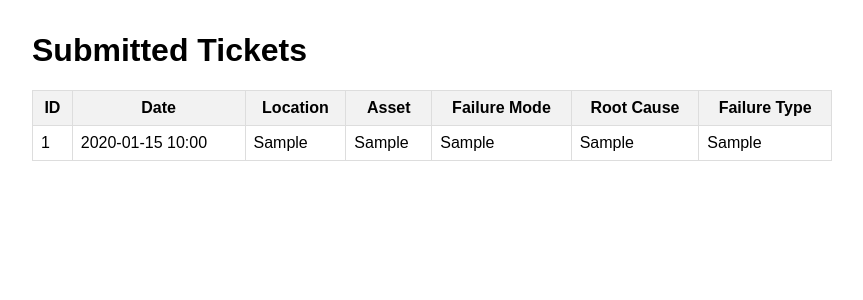
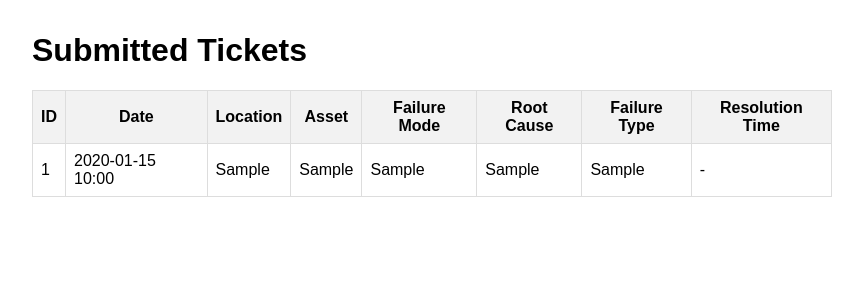
Before and after one commit to lunacelestial/internalticketing, a Flask app: template templates/gctd.html in a window 1280 px wide. Shown: the top 300 px of the page, without its empty margins (208-1071 px from the left). Run offline with Flask 3, Linux system fonts and the light colour scheme; the template is opened without the code that fills it: values that come from a table or form of the project are taken from there, others are empty; tables that the repository leaves empty hold one stand-in row (values such as "Sample post").

Commit message:
Add resolution time property and display

```diff
--- a/app.py
+++ b/app.py
@@ -45,6 +45,12 @@ class FailureReport(db.Model):
     root_cause = db.Column(db.String(200), nullable=False)
     failure_type = db.Column(db.String(100), nullable=False)
     resolved = db.Column(db.Boolean, default=True)
+
+    @property
+    def resolution_delta(self):
+        if self.resolved and self.date_solved and self.date_reported:
+            return self.date_solved - self.date_reported
+        return None
 
 # --- Routes ---
 @app.route('/', methods=['GET', 'POST'])
--- a/templates/gctd.html
+++ b/templates/gctd.html
@@ -22,6 +22,7 @@
         <th>Failure Mode</th>
         <th>Root Cause</th>
         <th>Failure Type</th>
+        <th>Resolution Time</th>
       </tr>
     </thead>
     <tbody>
@@ -34,6 +35,7 @@
         <td>{{ ticket.failure_mode }}</td>
         <td>{{ ticket.root_cause }}</td>
         <td>{{ ticket.failure_type }}</td>
+        <td>{% if ticket.resolution_delta %}{{ ticket.resolution_delta }}{% else %}-{% endif %}</td>
       </tr>
       {% endfor %}
     </tbody>
```
